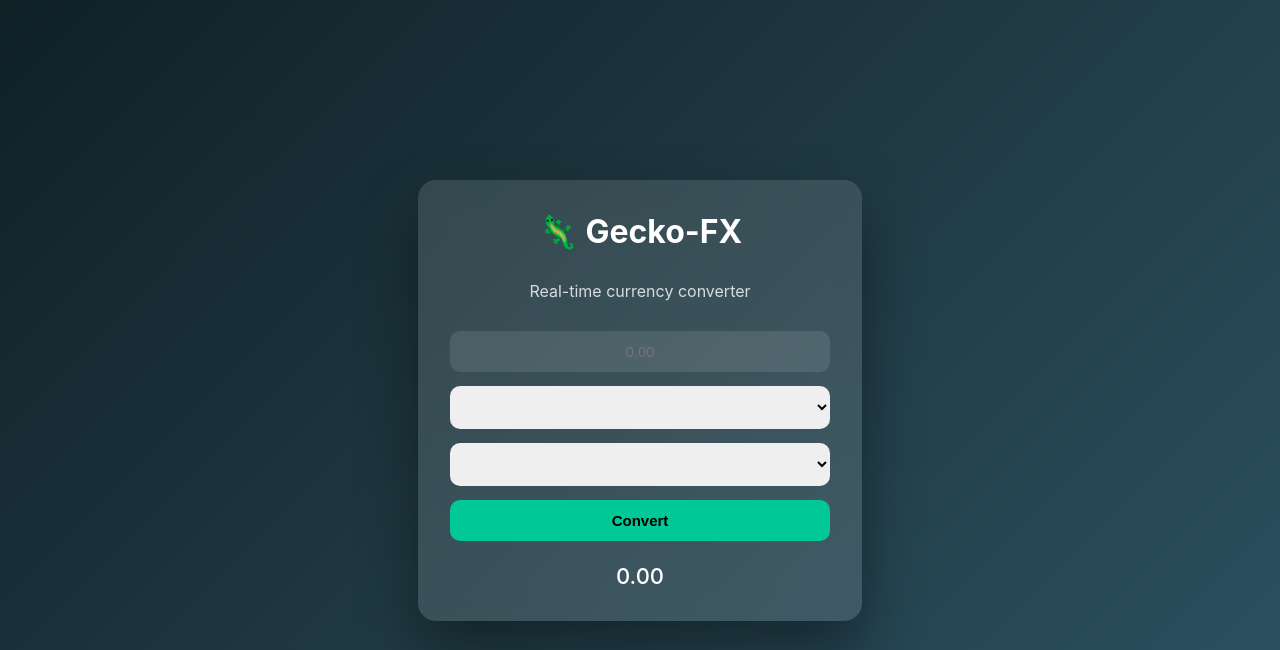
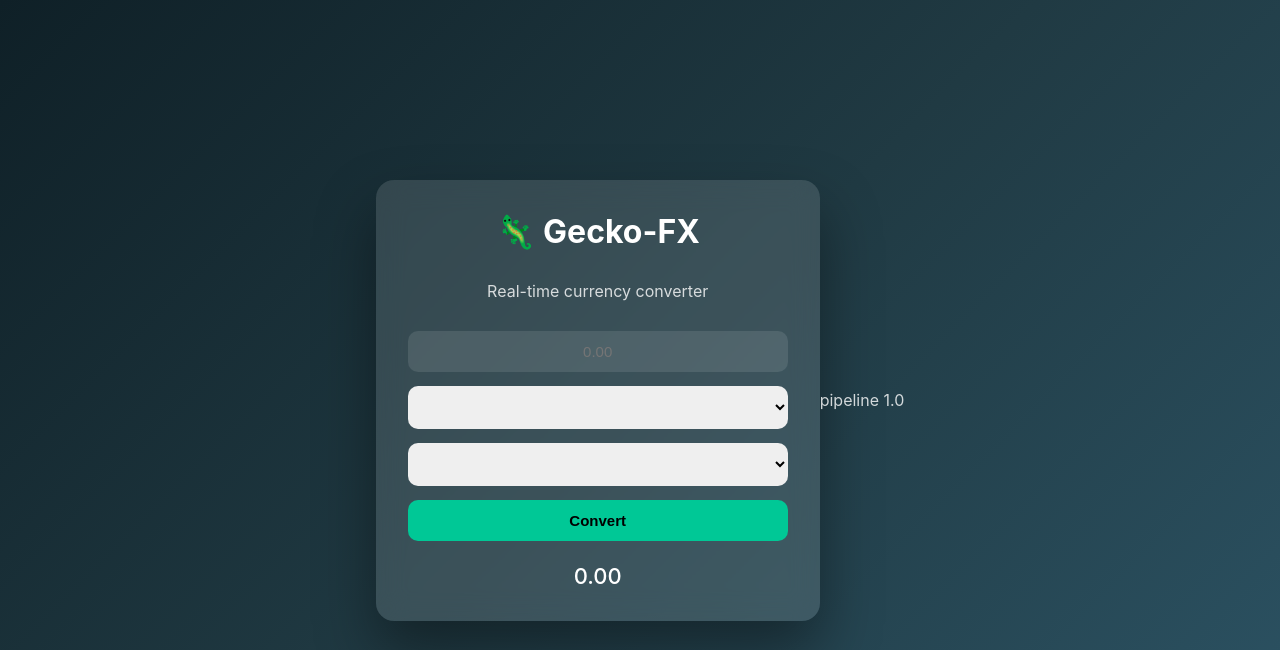
Before and after one commit to ZRDAX/gecko-fx, a Flask app: template templates/index.html in a window 1280 px wide. Shown: the top 650 px of the page. Run offline with Flask 3, Linux system fonts and the light colour scheme; the template is opened without the code that fills it, so the values that code supplies are empty.

Commit message:
test automatic deploy

```diff
--- a/templates/index.html
+++ b/templates/index.html
@@ -20,6 +20,7 @@
 
   <div class="result" id="result">0.00</div>
 </div>
+<p>pipeline 1.0</p>
 
 <script src="{{ url_for('static', filename='script.js') }}"></script>
 
```
